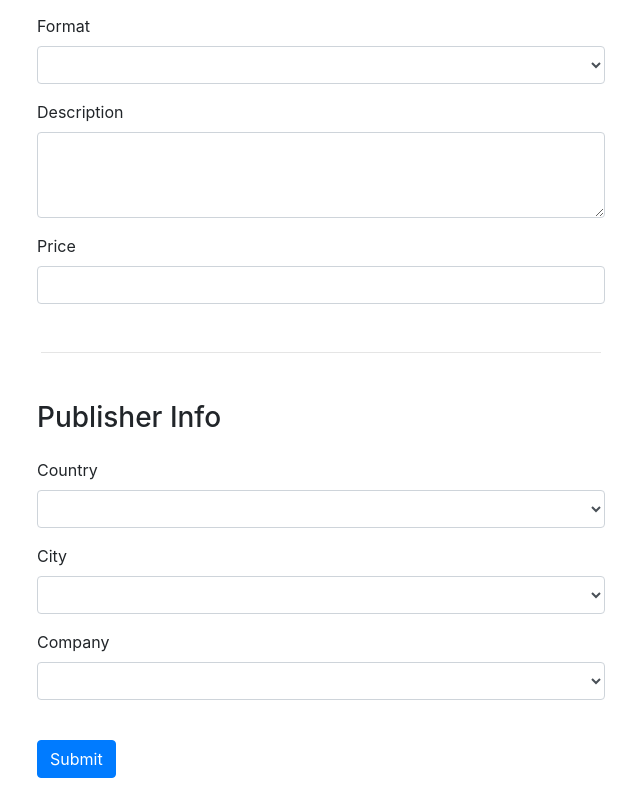
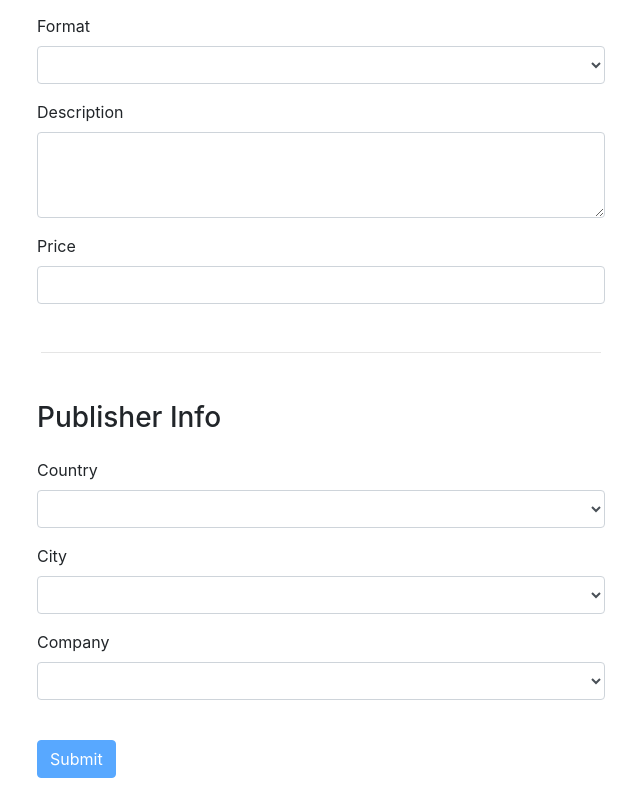
Before and after one commit to voooodoo/test, an Angular app: page /book/new in a window 1280 px wide. Shown: the part 452-1238 px from the top of the page, without its empty margins (319-959 px from the left). Built offline with nearby package versions, Linux system fonts and the light colour scheme; data requests are answered from the project's data file.

Commit message:
add 2 tasks

```diff
--- a/src/app/book/book.component.ts
+++ b/src/app/book/book.component.ts
@@ -1,5 +1,6 @@
 import { Component, OnInit } from '@angular/core';
 import { ActivatedRoute} from '@angular/router';
+import {Subscription} from 'rxjs';
 
 @Component({
   selector: 'app-book',
@@ -8,9 +9,10 @@ import { ActivatedRoute} from '@angular/router';
 })
 export class BookComponent implements OnInit {
 
-  id: number;
+  id: any;
+  private subscription: Subscription;
   constructor(private activateRoute: ActivatedRoute){
-    this.id = activateRoute.snapshot.params['id'];
+    this.subscription = activateRoute.params.subscribe(params=>this.id=params['id'])
   }
 
   ngOnInit() {
--- a/src/app/book/form/form.component.ts
+++ b/src/app/book/form/form.component.ts
@@ -9,7 +9,8 @@ import { HttpService } from '../../http.service';
 })
 export class FormComponent implements OnInit {
 
-@Input() id:number;
+@Input() id:any;
+
 urlFormats: string;
 formatsData: any[];
 
@@ -37,48 +38,61 @@ defaultValue:any;
     }
 
   ngOnInit() {
+    this.httpService.getData(this.urlBooks).subscribe((data:any[]) => this.storeBooksData(data) );
     this.httpService.getData(this.urlFormats).subscribe((data:any[]) => this.storeFormatsData(data) );
     this.httpService.getData(this.urlCountries).subscribe((data:any[]) => this.storeCountriesData(data) );
     this.httpService.getData(this.urlCities).subscribe((data:any[]) => this.storeCitiesData(data) );
     this.httpService.getData(this.urlPublishers).subscribe((data:any[]) => this.storePublishersData(data) );
-    this.httpService.getData(this.urlBooks).subscribe((data:any[]) => this.storeBooksData(data) );
+
 
     this.form = this.fb.group({
-      author:[''],
-      title:[''],
-      isbn:[''],
-      pages: [''],
-      Format: [''],
-      description: [''],
-      price: [''],
-      Country: [''],
-      City: [''],
-      Company:['']
+      author:['', Validators.required],
+      title:['',  Validators.required],
+      isbn:['', Validators.required],
+      pages: ['',Validators.required],
+      Format: ['', Validators.required],
+      description: ['',Validators.required],
+      price: ['', Validators.required],
+      Country: ['', Validators.required],
+      City: ['', Validators.required],
+      Company:['', Validators.required]
     })
   }
 
   storeFormatsData (data) {
     this.formatsData = data;
     if(this.id) {
-      let format = this.formatsData[this.id-1];
-      this.form.controls['Format'].setValue(format.name);
+      let formatId = this.booksData[this.id-1].formatId;
+      let format = this.formatsData[formatId-1].name;
+      this.form.controls['Format'].setValue(format);
     }
   }
 
   storeCountriesData (data) {
     this.countriesData = data;
     if(this.id) {
-      let country = this.countriesData[this.id-1];
-      this.form.controls['Country'].setValue(country.name);
+        let countryId = this.booksData[this.id-1].countryId;
+        let country = this.countriesData[countryId-1].name;
+        this.form.controls['Country'].setValue(country);
     }
   }
 
   storeCitiesData (data) {
     this.citiesData = data;
+    if(this.id) {
+      let cityId = this.booksData[this.id-1].cityId;
+      let city = this.citiesData[cityId-1].name;
+      this.form.controls['City'].setValue(city);
+    }
   }
 
   storePublishersData (data) {
     this.publishersData = data;
+    if(this.id) {
+      let companyId = this.booksData[this.id-1].companyId;
+      let company = this.publishersData[companyId-1].name;
+      this.form.controls['Company'].setValue(company);
+    }
   }
 
   storeBooksData(data) {
--- a/src/app/showcase/showcase.component.ts
+++ b/src/app/showcase/showcase.component.ts
@@ -1,6 +1,7 @@
 import { Component, OnInit } from '@angular/core';
 import { HttpService} from '../http.service';
 import { Book } from '../classes/book';
+import {Router} from '@angular/router';
 
 @Component({
   selector: 'app-showcase',
--- a/src/styles.css
+++ b/src/styles.css
@@ -18,3 +18,7 @@ li.book-item {
 .list-item-btn {
   cursor: pointer;
 }
+
+input.ng-invalid.ng-touched {
+  border: 1px solid red;
+}
```
